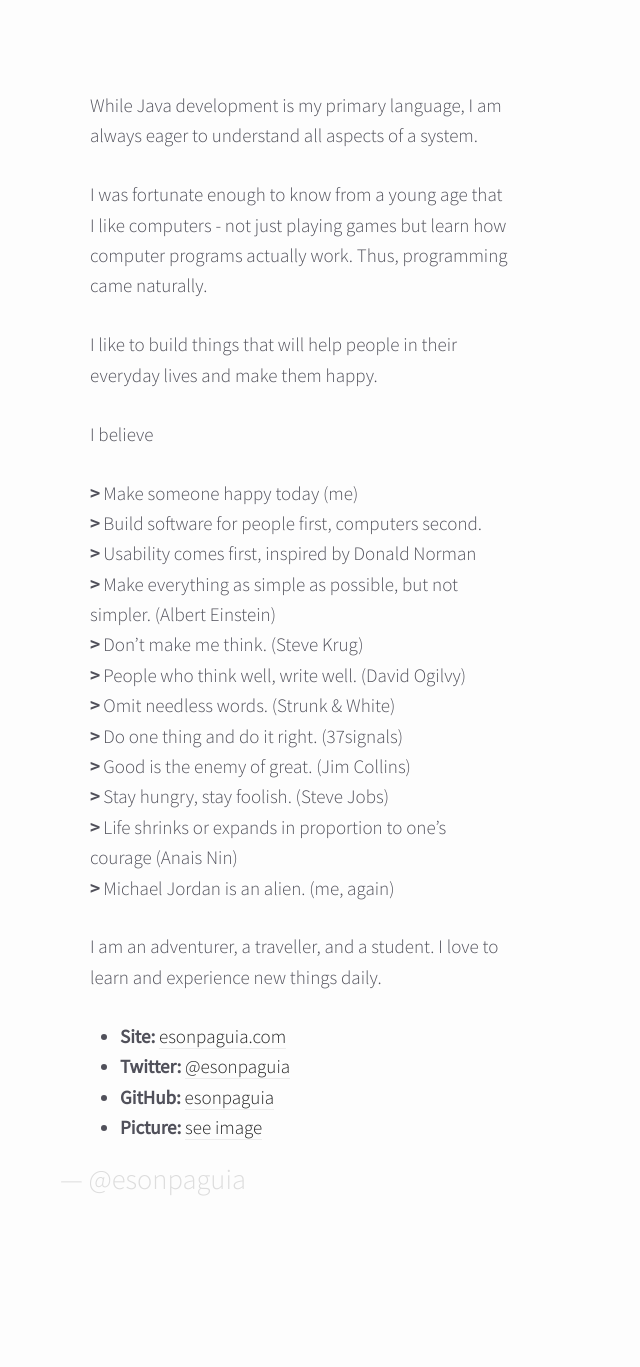
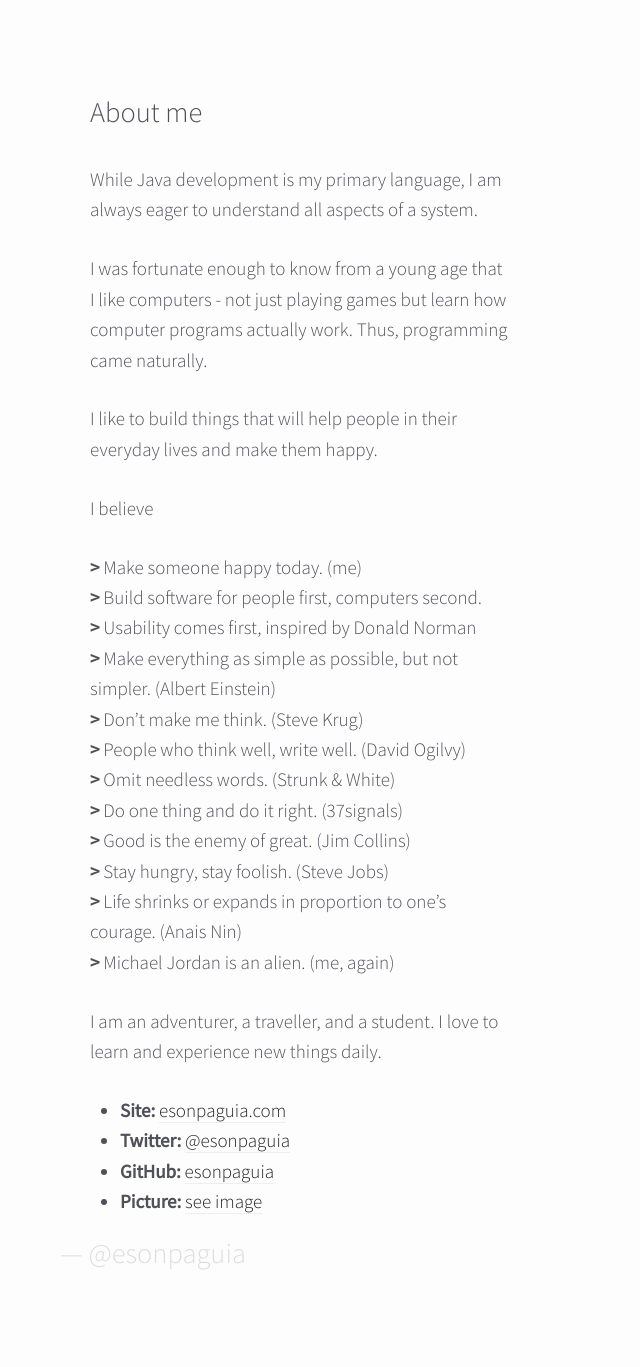
Before and after one commit to esonpaguia/esonpaguia.github.io, a Jekyll site: the page built from about.md, in a window 1280 px wide. Shown: the whole page, without its empty margins (0-640 px from the left). Built offline with Jekyll 4.4.1, drawn with Linux system fonts in a browser that asks for light colours; before the commit the page ends 1293 px from its top, so only the background shows below that.

Commit message:
feat: linked

```diff
--- a/about.md
+++ b/about.md
@@ -2,6 +2,7 @@
 layout: landing
 permalink: /about
 ---
+<h2>About me</h2>
 
 While Java development is my primary language, I am always eager to understand all aspects of a system.
 
@@ -11,7 +12,7 @@
 
 I believe
 
-<strong>&gt;</strong> Make someone happy today (me)<br>
+<strong>&gt;</strong> Make someone happy today. (me)<br>
 <strong>&gt;</strong> Build software for people first, computers second.<br>
 <strong>&gt;</strong> Usability comes first, inspired by Donald Norman<br>
 <strong>&gt;</strong> Make everything as simple as possible, but not simpler. (Albert Einstein)<br>
@@ -21,7 +22,7 @@
 <strong>&gt;</strong> Do one thing and do it right. (37signals)<br>
 <strong>&gt;</strong> Good is the enemy of great. (Jim Collins)<br>
 <strong>&gt;</strong> Stay hungry, stay foolish. (Steve Jobs)<br>
-<strong>&gt;</strong> Life shrinks or expands in proportion to one's courage (Anais Nin)<br>
+<strong>&gt;</strong> Life shrinks or expands in proportion to one's courage. (Anais Nin)<br>
 <strong>&gt;</strong> Michael Jordan is an alien. (me, again)<br>
 
 I am an adventurer, a traveller, and a student. I love to learn and experience new things daily.
```
Also changed, not shown: index.md (+1 -1 lines).
